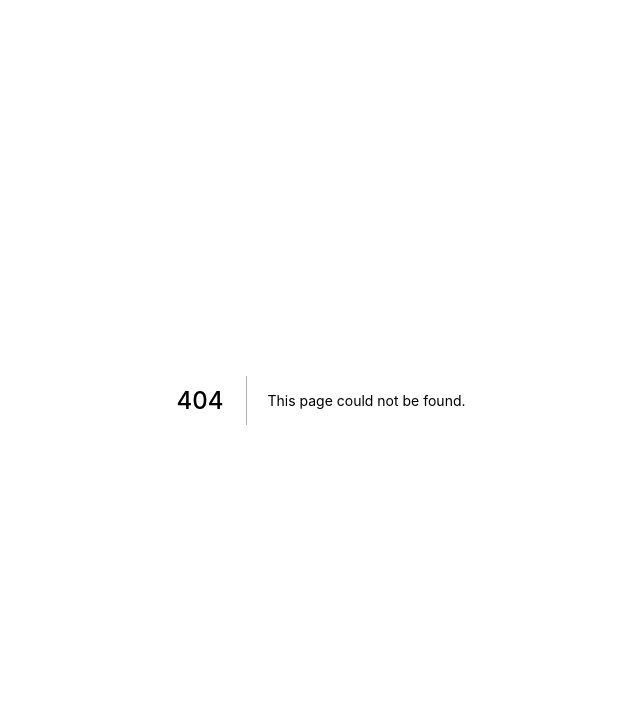
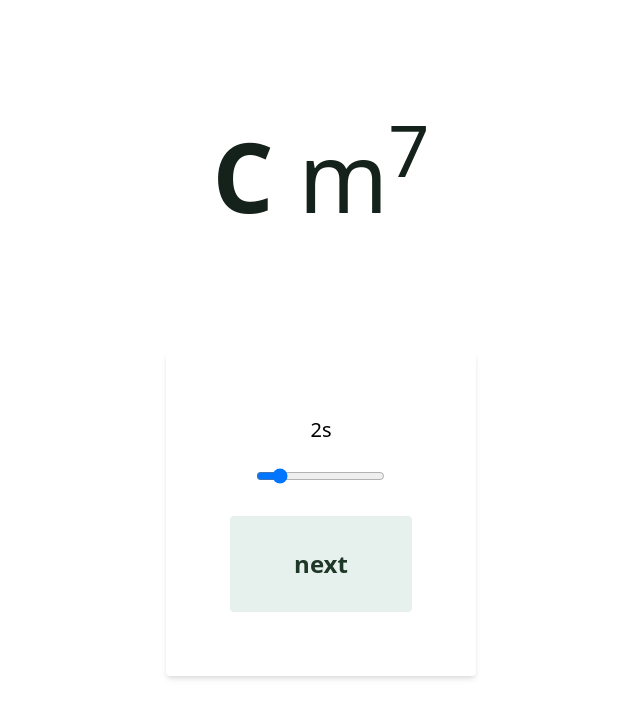
Before and after one commit to Rakem/portfolio, a Next.js app: page /trainer in a window 1280 px wide. Before the commit this address had no page. Shown: the top 718 px of the page, without its empty margins (319-959 px from the left). Built offline with nearby package versions, Linux system fonts and the light colour scheme.

Commit message:
feat: add trainer

```diff
--- /dev/null
+++ b/pages/trainer.tsx
@@ -0,0 +1,71 @@
+import React, { useEffect, useState } from 'react'
+import Timeout = NodeJS.Timeout
+
+const scales = [
+  { key: 'C', modifiers: ['#'] },
+  { key: 'D', modifiers: ['#', 'b'] },
+  { key: 'E', modifiers: ['b'] },
+  { key: 'F', modifiers: ['#'] },
+  { key: 'G', modifiers: ['#', 'b'] },
+  { key: 'A', modifiers: ['#', 'b'] },
+  { key: 'B', modifiers: ['b'] },
+]
+const types = ['maj', 'm', '']
+
+const randomInt = (max) => Math.floor(Math.random() * max)
+function Trainer() {
+  const [scale, setScale] = useState<string>()
+  const [modifier, setModifier] = useState<string>()
+  const [type, setType] = useState<string>()
+  const [frequency, setFrequency] = useState(2)
+  const loadNext = () => {
+    const nextScaleIndex = randomInt(scales.length)
+    const nextScale = scales[nextScaleIndex]
+    const nextModifierIndex = randomInt(nextScale.modifiers.length + 1)
+
+    const nextTypeIndex = randomInt(types.length)
+    setScale(nextScale.key)
+    setModifier(nextScale.modifiers[nextModifierIndex] ?? '')
+    setType(types[nextTypeIndex])
+  }
+  useEffect(() => {
+    let interval: Timeout = null
+    if (frequency > 0) {
+      interval = setInterval(loadNext, frequency * 1000)
+    }
+    return () => {
+      clearInterval(interval)
+    }
+  }, [frequency])
+  return (
+    <div className="h-100vh flex flex-col items-center justify-center mt-32">
+      <h1 className="text-seagreen-900 text-8xl">
+        <span className="font-bold">{scale}</span>
+        {modifier}
+        {(modifier || type) && ' '}
+        {type}
+        <sup className="">7</sup>
+      </h1>
+      <div className="flex flex-col items-center mt-32 p-16 bg-white rounded shadow-md">
+        <span className="mb-6 text-xl">{frequency}s</span>
+        <input
+          type="range"
+          min="0"
+          max="15"
+          value={frequency}
+          step="1"
+          onChange={(event) => setFrequency(parseInt(event.target.value, 10))}
+        />
+        <button
+          onClick={() => loadNext()}
+          type="button"
+          className="mt-8 px-16 py-8 text-seagreen-800 text-2xl font-bold bg-seagreen-100 rounded"
+        >
+          next
+        </button>
+      </div>
+    </div>
+  )
+}
+
+export default Trainer
```
